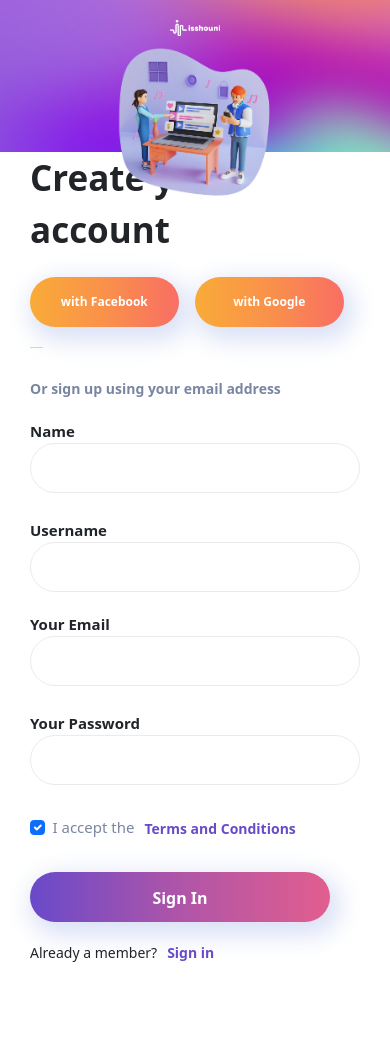
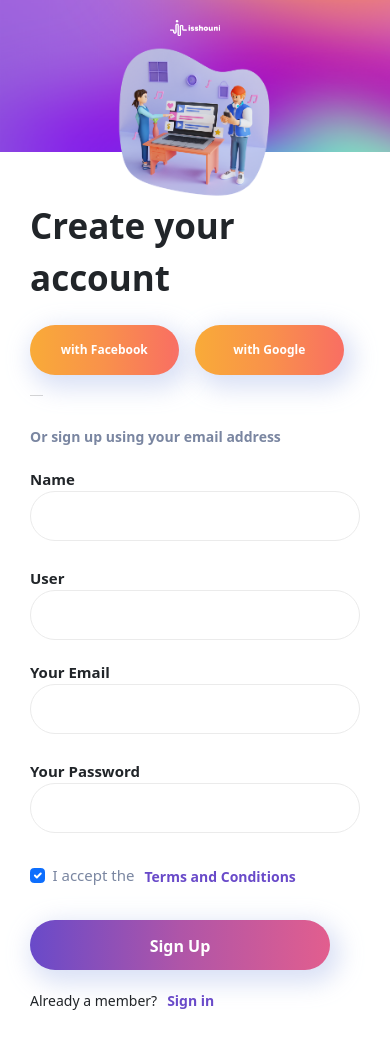
Before and after one commit to Dynamo-Apps/venue-web, a React (Create React App) app: page /register in a window 390 px wide. Shown: the top 1048 px of the page. Built offline with nearby package versions, Linux system fonts and the light colour scheme.

Commit message:
upadted responsiveness

```diff
--- a/src/pages/forgot/containers/forgot.jsx
+++ b/src/pages/forgot/containers/forgot.jsx
@@ -420,6 +420,7 @@ export default function Root() {
       >
         <Form.Label
           id="sign-text"
+          class='mt-3'
           style={{
             fontSize: 40,
             textAlign: "start",
--- a/src/pages/forgot/styles/forgot.css
+++ b/src/pages/forgot/styles/forgot.css
@@ -105,7 +105,7 @@ a {
   }
   body {
     overflow-x: auto !important;
-    overflow-y: auto  !important;
+    overflow-y: auto !important;
   }
   #border-line {
     margin-top: 10px !important;
@@ -161,6 +161,12 @@ a {
 
 @media (max-width: 1520px) {
 }
+
+@media (max-height: 789px) {
+  #image-style {
+    display: none !important;
+  }
+}
 @media (max-width: 600px) {
   #image-style {
     /* height: 500px !important; */
--- a/src/pages/login/containers/login.jsx
+++ b/src/pages/login/containers/login.jsx
@@ -74,6 +74,7 @@ export default function Root() {
       >
         <Form.Label
           id="sign-text"
+          class="mt-3"
           style={{
             fontSize: 40,
             textAlign: "start",
@@ -415,7 +416,7 @@ export default function Root() {
         </div>
         <div style={peopleImg} id="person-view">
           <Image
-            fluid
+            fluid={true}
             id="image-style"
             width={900}
             style={{
@@ -433,7 +434,7 @@ export default function Root() {
           id="time-to-text"
           style={{
             position: "absolute",
-            bottom: "5%",
+            bottom: "10%",
             left: 50,
             // marginStart: 35,
           }}
--- a/src/pages/login/styles/login.css
+++ b/src/pages/login/styles/login.css
@@ -49,6 +49,7 @@ a {
 } */
 
 @media (max-width: 1398px) {
+
   #input-col-password {
     margin-left: 0 !important;
     flex: 1 !important;
@@ -70,7 +71,8 @@ a {
     width: min-content !important;
   }
   #image-style {
-    width: 1000px !important;
+
+    /* width: 1000px !important; */
   }
 
   #signIn-Div {
@@ -91,6 +93,7 @@ a {
     /* flex: 0.5 !important; */
   }
 }
+
 @media (max-width: 600px) and (max-width: 1144px) {
   #social-button-col-fb {
     margin-bottom: 0px;
@@ -115,6 +118,16 @@ a {
     width: 90% !important;
   }
 }
+@media screen and (max-width: 600px), screen and (max-height: 679px) {
+  @media (max-width: 1148px) {
+    #image-style {
+      /* display: flex !important; */
+    }
+  }
+  #image-style {
+    /* display: none !important; */
+  }
+}
 
 @media (max-width: 1145px) and (max-width: 1520px) {
   #sign-text {
@@ -135,7 +148,7 @@ a {
     align-items: center !important;
   }
   #image-style {
-    width: 200px !important;
+    /* width: 200px !important; */
   }
   #gradient-view {
     height: 18vh !important;
@@ -168,7 +181,7 @@ a {
     display: "flex" !important;
     justify-content: "center" !important;
     align-items: "center" !important;
-    height: "100vh" !important;
+    /* height: "100vh" !important; */
   }
   body {
     overflow-x: auto;
--- a/src/pages/register/containers/register.jsx
+++ b/src/pages/register/containers/register.jsx
@@ -105,6 +105,8 @@ export default function Root() {
       >
         <Form.Label
           id="sign-text"
+          class="mt-5"
+
           style={{
             fontSize: 35,
             textAlign: "start",
@@ -295,7 +297,7 @@ export default function Root() {
                         // marginTop: 5),
                       }}
                     >
-                      Username
+                      User
                     </Form.Label>
                     <Form.Control
                       name="username"
@@ -481,7 +483,7 @@ export default function Root() {
                   />
                 </div>
 
-                <Alert.Link style={{ fontSize: 15 }} >
+                <Alert.Link style={{ fontSize: 15 }}>
                   Terms and Conditions
                 </Alert.Link>
               </div>
@@ -509,7 +511,7 @@ export default function Root() {
                       fontWeight: "700",
                     }}
                   >
-                    Sign In
+                    Sign Up
                   </Form.Label>
                 </Button>
                 <div
```
